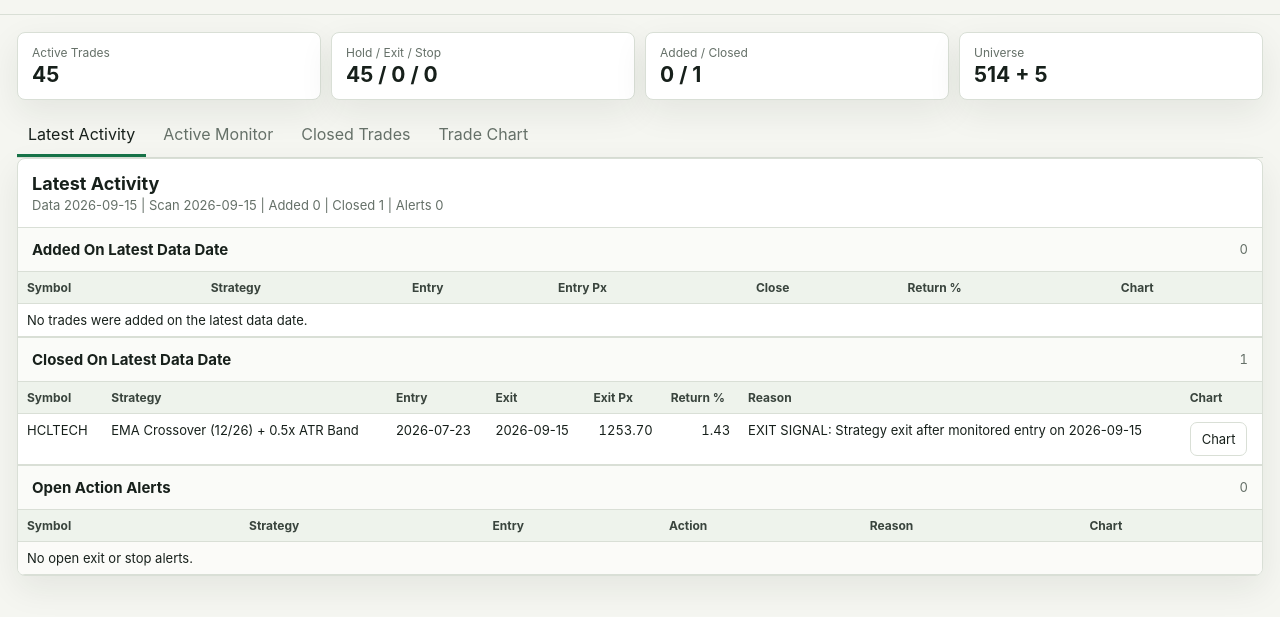
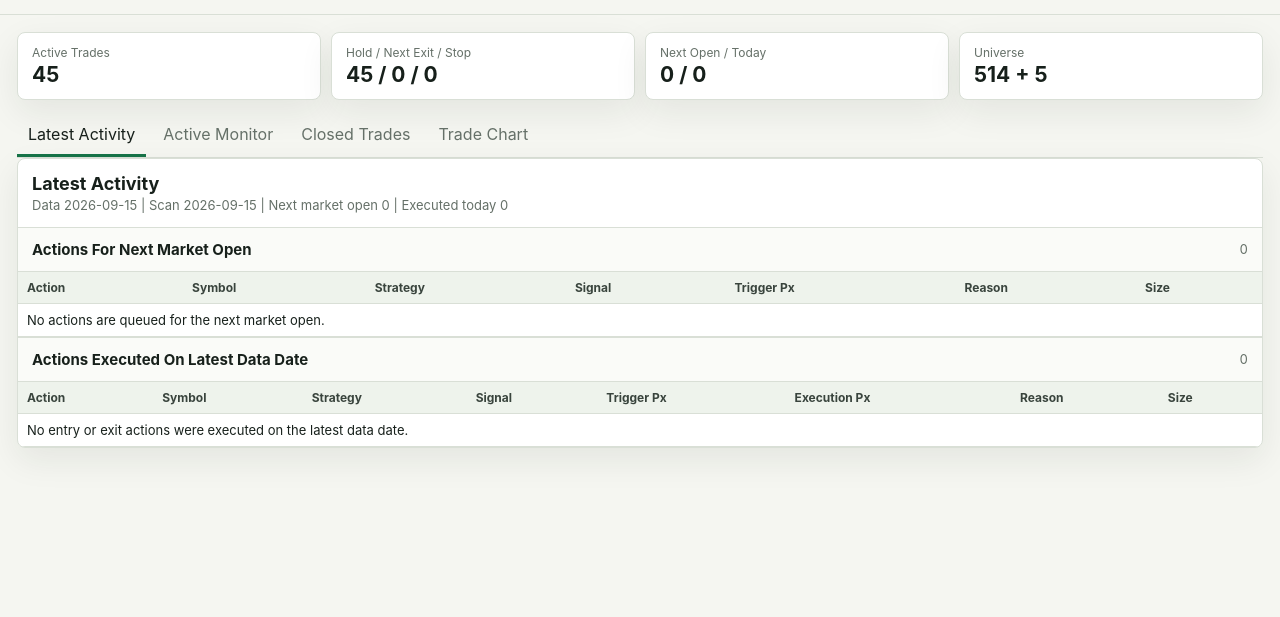
Before and after one commit to rahlyadav/sachi-monitor, a plain HTML site: page index.html in a window 1280 px wide. Shown: the part 65-682 px from the top of the page. Drawn offline with Linux system fonts and the light colour scheme.

Commit message:
Update monitor dashboard layout

```diff
--- a/app.js
+++ b/app.js
@@ -1,6 +1,6 @@
 const state = {
   status: {},
-  activity: { summary: {}, added: [], closed: [], actions: [] },
+  activity: { summary: {}, tomorrow: [], today: [] },
   monitor: [],
   sort: {
     active: { key: "entry_date", type: "date", dir: "desc" },
@@ -62,6 +62,10 @@ function pill(label, kind = "") {
   return el;
 }
 
+function sizeLabel(row) {
+  return row.position_size_label || "NA";
+}
+
 function button(label, onClick) {
   const el = document.createElement("button");
   el.type = "button";
@@ -72,7 +76,7 @@ function button(label, onClick) {
 
 function actionKind(value) {
   const text = String(value || "");
-  if (text === "HOLD" || text.startsWith("PASS")) return "good";
+  if (text === "HOLD" || text === "ENTER" || text.startsWith("PASS")) return "good";
   if (text.includes("EXIT") || text.includes("STOP") || text.includes("REJECT") || text === "ERROR") return "bad";
   return "watch";
 }
@@ -81,7 +85,8 @@ function rowClassForAction(value) {
   const text = String(value || "");
   if (text === "HOLD") return "hold";
   if (text === "STOP HIT") return "stop";
-  if (text === "EXIT SIGNAL") return "exit";
+  if (text.includes("EXIT")) return "exit";
+  if (text === "ENTER") return "pass";
   return "";
 }
 
@@ -192,15 +197,15 @@ function updateSummary() {
   $("lastUpdated").textContent = `Updated: ${status.generated_at || "NA"}`;
   $("latestData").textContent = `Data: ${status.latest_data_date || "NA"}`;
   $("metricActive").textContent = `${monitor.active || 0}`;
-  $("metricActions").textContent = `${monitor.hold || 0} / ${monitor.exit_signal || 0} / ${monitor.stop_hit || 0}`;
-  $("metricPredictions").textContent = `${activitySummary.added || 0} / ${activitySummary.closed || 0}`;
+  $("metricActions").textContent = `${monitor.hold || 0} / ${monitor.exit_next_open || 0} / ${monitor.stop_hit || 0}`;
+  $("metricPredictions").textContent = `${activitySummary.tomorrow || 0} / ${activitySummary.executed_today || 0}`;
   $("metricUniverse").textContent = `${universe.stocks || 0} + ${universe.indices || 0}`;
 
   $("activitySummary").textContent =
     `Data ${activity.latest_data_date || status.latest_data_date || "NA"} | Scan ${activity.scan_date || "NA"} | ` +
-    `Added ${activitySummary.added || 0} | Closed ${activitySummary.closed || 0} | Alerts ${activitySummary.actions || 0}`;
+    `Next market open ${activitySummary.tomorrow || 0} | Executed today ${activitySummary.executed_today || 0}`;
   $("activeSummary").textContent =
-    `Active ${monitor.active || 0} | HOLD ${monitor.hold || 0} | EXIT ${monitor.exit_signal || 0} | STOP ${monitor.stop_hit || 0}`;
+    `Active ${monitor.active || 0} | HOLD ${monitor.hold || 0} | NEXT OPEN EXIT ${monitor.exit_next_open || 0} | STOP ${monitor.stop_hit || 0}`;
   $("closedSummary").textContent = `Closed ${(state.monitor || []).filter((row) => row.status === "CLOSED").length}`;
 }
 
@@ -221,80 +226,59 @@ function renderActivityTable(tableId, rows, renderRow, emptyText, colSpan) {
 
 function renderActivity() {
   const activity = state.activity || {};
-  const added = activity.added || [];
-  const closed = activity.closed || [];
-  const actions = activity.actions || [];
+  const tomorrow = activity.tomorrow || [];
+  const today = activity.today || [];
 
-  $("activityAddedCount").textContent = `${added.length}`;
-  $("activityClosedCount").textContent = `${closed.length}`;
-  $("activityActionCount").textContent = `${actions.length}`;
-  $("activityActionBlock").classList.toggle("muted-block", !actions.length);
+  $("activityTomorrowCount").textContent = `${tomorrow.length}`;
+  $("activityTodayCount").textContent = `${today.length}`;
 
   renderActivityTable(
-    "activityAddedTable",
-    added,
+    "activityTomorrowTable",
+    tomorrow,
     (row) => {
       const tr = document.createElement("tr");
       tr.className = rowClassForAction(row.action);
+      const action = document.createElement("td");
+      action.appendChild(pill(row.action, actionKind(row.action)));
       tr.append(
+        action,
         td(row.symbol),
         td(row.strategy_label),
-        td(row.entry_date),
-        td(fmt(row.entry_price), "numeric"),
-        td(fmt(row.latest_close), "numeric"),
-        td(fmt(row.return_pct), "numeric"),
+        td(row.signal_date),
+        td(fmt(row.trigger_price), "numeric"),
       );
-      const tools = document.createElement("td");
-      tools.appendChild(button("Chart", () => loadChart(row.id)));
-      tr.appendChild(tools);
+      const reason = td(row.reason || "", "reason");
+      reason.title = row.reason || "";
+      tr.append(reason, td(sizeLabel(row), "numeric"));
       return tr;
     },
-    "No trades were added on the latest data date.",
+    "No actions are queued for the next market open.",
     7,
   );
 
   renderActivityTable(
-    "activityClosedTable",
-    closed,
+    "activityTodayTable",
+    today,
     (row) => {
       const tr = document.createElement("tr");
       tr.className = rowClassForAction(row.action);
+      const action = document.createElement("td");
+      action.appendChild(pill(row.action, actionKind(row.action)));
       tr.append(
+        action,
         td(row.symbol),
         td(row.strategy_label),
-        td(row.entry_date),
-        td(row.exit_date || row.latest_date || "NA"),
-        td(fmt(row.exit_price || row.latest_close), "numeric"),
-        td(fmt(row.realized_return_pct || row.return_pct), "numeric"),
-        td(row.close_reason || row.reason || "NA", "reason"),
+        td(row.signal_date),
+        td(fmt(row.trigger_price), "numeric"),
+        td(fmt(row.execution_price), "numeric"),
       );
-      const tools = document.createElement("td");
-      tools.appendChild(button("Chart", () => loadChart(row.id)));
-      tr.appendChild(tools);
+      const reason = td(row.reason || "", "reason");
+      reason.title = row.reason || "";
+      tr.append(reason, td(sizeLabel(row), "numeric"));
       return tr;
     },
-    "No trades were closed on the latest data date.",
+    "No entry or exit actions were executed on the latest data date.",
     8,
-  );
-
-  renderActivityTable(
-    "activityActionTable",
-    actions,
-    (row) => {
-      const tr = document.createElement("tr");
-      tr.className = rowClassForAction(row.action);
-      tr.append(td(row.symbol), td(row.strategy_label), td(row.entry_date));
-      const action = document.createElement("td");
-      action.appendChild(pill(row.action, actionKind(row.action)));
-      tr.appendChild(action);
-      tr.appendChild(td(row.reason || "NA", "reason"));
-      const tools = document.createElement("td");
-      tools.appendChild(button("Chart", () => loadChart(row.id)));
-      tr.appendChild(tools);
-      return tr;
-    },
-    "No open exit or stop alerts.",
-    6,
   );
 }
 
@@ -305,7 +289,7 @@ function renderActive() {
   const rows = sortRows("active", state.monitor.filter((row) => {
     if (String(row.status || "").toUpperCase() !== "ACTIVE") return false;
     if (!needle) return true;
-    return `${row.symbol} ${row.strategy_label} ${row.action} ${row.reason}`.toLowerCase().includes(needle);
+    return `${row.symbol} ${row.strategy_label} ${sizeLabel(row)} ${row.action} ${row.reason}`.toLowerCase().includes(needle);
   }));
   updateSortHeaders("activeTable", "active");
 
@@ -316,20 +300,18 @@ function renderActive() {
       td(row.rank),
       td(row.symbol),
       td(row.strategy_label),
+      td(sizeLabel(row), "numeric"),
       td(row.entry_date),
       td(fmt(row.entry_price), "numeric"),
       td(row.latest_date),
       td(fmt(row.latest_close), "numeric"),
       td(fmt(row.return_pct), "numeric"),
       td(row.bars_held, "numeric"),
-      td(row.stop_text || "NA"),
     );
     const action = document.createElement("td");
     action.appendChild(pill(row.action, actionKind(row.action)));
+    action.title = row.reason || row.action || "";
     tr.appendChild(action);
-    const reason = td(row.reason || "", "reason");
-    reason.title = row.reason || "";
-    tr.appendChild(reason);
     const tools = document.createElement("td");
     tools.appendChild(button("Chart", () => loadChart(row.id)));
     tr.appendChild(tools);
@@ -339,7 +321,7 @@ function renderActive() {
   if (!rows.length) {
     const tr = document.createElement("tr");
     const empty = td("No active trades match the current search.");
-    empty.colSpan = 13;
+    empty.colSpan = 12;
     tr.appendChild(empty);
     body.appendChild(tr);
   }
@@ -352,7 +334,7 @@ function renderClosed() {
   const rows = sortRows("closed", state.monitor.filter((row) => {
     if (String(row.status || "").toUpperCase() !== "CLOSED") return false;
     if (!needle) return true;
-    return `${row.symbol} ${row.strategy_label} ${row.close_reason} ${row.reason}`.toLowerCase().includes(needle);
+    return `${row.symbol} ${row.strategy_label} ${sizeLabel(row)} ${row.close_reason} ${row.reason}`.toLowerCase().includes(needle);
   }));
   updateSortHeaders("closedTable", "closed");
 
@@ -362,6 +344,7 @@ function renderClosed() {
       td(row.rank),
       td(row.symbol),
       td(row.strategy_label),
+      td(sizeLabel(row), "numeric"),
       td(row.entry_date),
       td(row.exit_date || row.latest_date || "NA"),
       td(fmt(row.entry_price), "numeric"),
@@ -378,7 +361,7 @@ function renderClosed() {
   if (!rows.length) {
     const tr = document.createElement("tr");
     const empty = td("No closed trades match the current search.");
-    empty.colSpan = 10;
+    empty.colSpan = 11;
     tr.appendChild(empty);
     body.appendChild(tr);
   }
@@ -664,11 +647,11 @@ async function boot() {
   bindEvents();
   const [status, activity, monitor] = await Promise.all([
     fetchJson("./data/status.json", {}),
-    fetchJson("./data/latest_activity.json", { summary: {}, added: [], closed: [], actions: [] }),
+    fetchJson("./data/latest_activity.json", { summary: {}, tomorrow: [], today: [] }),
     fetchJson("./data/latest_monitor.json", { rows: [], summary: {} }),
   ]);
   state.status = status || {};
-  state.activity = activity || { summary: {}, added: [], closed: [], actions: [] };
+  state.activity = activity || { summary: {}, tomorrow: [], today: [] };
   state.monitor = monitor.rows || [];
   updateSummary();
   renderActivity();
--- a/index.html
+++ b/index.html
@@ -25,11 +25,11 @@
         <strong id="metricActive">NA</strong>
       </div>
       <div class="metric">
-        <span>Hold / Exit / Stop</span>
+        <span>Hold / Next Exit / Stop</span>
         <strong id="metricActions">NA</strong>
       </div>
       <div class="metric">
-        <span>Added / Closed</span>
+        <span>Next Open / Today</span>
         <strong id="metricPredictions">NA</strong>
       </div>
       <div class="metric">
@@ -55,20 +55,20 @@
       <div class="activity-grid">
         <section class="activity-block">
           <div class="activity-block-head">
-            <h3>Added On Latest Data Date</h3>
-            <span id="activityAddedCount">NA</span>
+            <h3>Actions For Next Market Open</h3>
+            <span id="activityTomorrowCount">NA</span>
           </div>
           <div class="table-wrap activity-table-wrap">
-            <table id="activityAddedTable">
+            <table id="activityTomorrowTable">
               <thead>
                 <tr>
+                  <th>Action</th>
                   <th>Symbol</th>
                   <th>Strategy</th>
-                  <th>Entry</th>
-                  <th>Entry Px</th>
-                  <th>Close</th>
-                  <th>Return %</th>
-                  <th>Chart</th>
+                  <th>Signal</th>
+                  <th>Trigger Px</th>
+                  <th>Reason</th>
+                  <th>Size</th>
                 </tr>
               </thead>
               <tbody></tbody>
@@ -78,21 +78,21 @@
 
         <section class="activity-block">
           <div class="activity-block-head">
-            <h3>Closed On Latest Data Date</h3>
-            <span id="activityClosedCount">NA</span>
+            <h3>Actions Executed On Latest Data Date</h3>
+            <span id="activityTodayCount">NA</span>
           </div>
           <div class="table-wrap activity-table-wrap">
-            <table id="activityClosedTable">
+            <table id="activityTodayTable">
               <thead>
                 <tr>
+                  <th>Action</th>
                   <th>Symbol</th>
                   <th>Strategy</th>
-                  <th>Entry</th>
-                  <th>Exit</th>
-                  <th>Exit Px</th>
-                  <th>Return %</th>
+                  <th>Signal</th>
+                  <th>Trigger Px</th>
+                  <th>Execution Px</th>
                   <th>Reason</th>
-                  <th>Chart</th>
+                  <th>Size</th>
                 </tr>
               </thead>
               <tbody></tbody>
@@ -100,27 +100,6 @@
           </div>
         </section>
 
-        <section class="activity-block" id="activityActionBlock">
-          <div class="activity-block-head">
-            <h3>Open Action Alerts</h3>
-            <span id="activityActionCount">NA</span>
-          </div>
-          <div class="table-wrap activity-table-wrap">
-            <table id="activityActionTable">
-              <thead>
-                <tr>
-                  <th>Symbol</th>
-                  <th>Strategy</th>
-                  <th>Entry</th>
-                  <th>Action</th>
-                  <th>Reason</th>
-                  <th>Chart</th>
-                </tr>
-              </thead>
-              <tbody></tbody>
-            </table>
-          </div>
-        </section>
       </div>
     </section>
 
@@ -139,15 +118,14 @@
               <th data-sort="rank" data-sort-type="number">#</th>
               <th data-sort="symbol" data-sort-type="text">Symbol</th>
               <th data-sort="strategy_label" data-sort-type="text">Strategy</th>
+              <th data-sort="position_size_label" data-sort-type="text">Size</th>
               <th data-sort="entry_date" data-sort-type="date">Entry</th>
               <th data-sort="entry_price" data-sort-type="number">Entry Px</th>
               <th data-sort="latest_date" data-sort-type="date">Latest</th>
               <th data-sort="latest_close" data-sort-type="number">Close</th>
               <th data-sort="return_pct" data-sort-type="number">Return %</th>
               <th data-sort="bars_held" data-sort-type="number">Bars</th>
-              <th data-sort="stop_text" data-sort-type="text">Stop</th>
-              <th data-sort="action" data-sort-type="text">Action</th>
-              <th data-sort="reason" data-sort-type="text">Reason</th>
+              <th data-sort="action" data-sort-type="text">Status</th>
               <th>Chart</th>
             </tr>
           </thead>
@@ -171,6 +149,7 @@
               <th data-sort="rank" data-sort-type="number">#</th>
               <th data-sort="symbol" data-sort-type="text">Symbol</th>
               <th data-sort="strategy_label" data-sort-type="text">Strategy</th>
+              <th data-sort="position_size_label" data-sort-type="text">Size</th>
               <th data-sort="entry_date" data-sort-type="date">Entry</th>
               <th data-sort="closed_exit_date" data-sort-type="date">Exit</th>
               <th data-sort="entry_price" data-sort-type="number">Entry Px</th>
```
Also changed, not shown: 1 other file.
